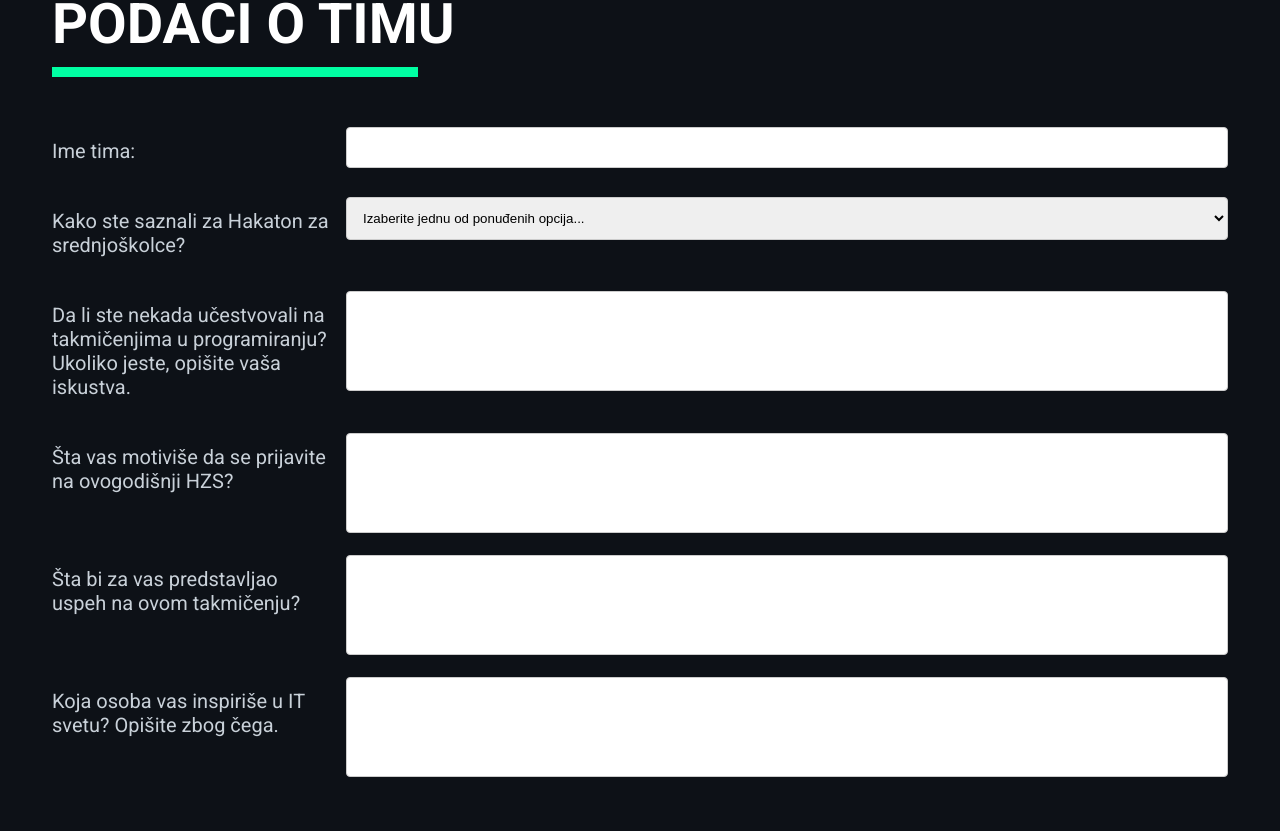
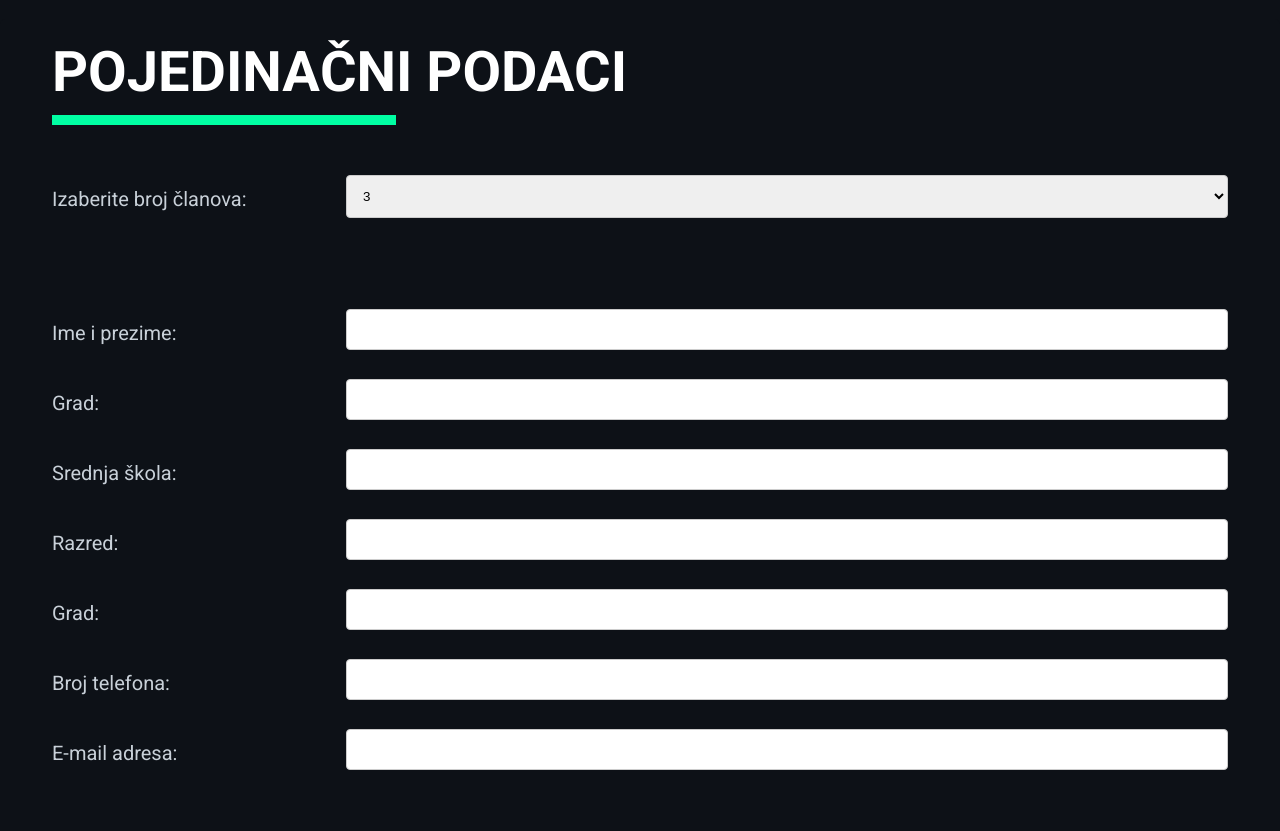
Before and after one commit to StefanJo3107/HZS-4.0-Site, a React (Create React App) app: page /prijava in a window 1280 px wide. Shown: the part 549-1380 px from the top of the page. Built offline with nearby package versions, Linux system fonts and the light colour scheme.

Commit message:
Uradjena forma za pojedinacne clanove

```diff
--- a/src/Components/TeamForm/TeamForm.scss
+++ b/src/Components/TeamForm/TeamForm.scss
@@ -104,6 +104,11 @@ input[type=checkbox] {
       margin-top: 0;
     }
 
+    label {
+      font-size: 1rem;
+    }
+  }
+
     @media screen and (max-width: 500px) {
         #prosledi {
             padding: 1.25rem 6.25rem;
@@ -125,4 +130,3 @@ input[type=checkbox] {
             height: 50px;
         }
     }
-  }
--- /dev/null
+++ b/src/Components/UserForm/UserForm.jsx
@@ -0,0 +1,79 @@
+import React, { Component } from 'react';
+
+class UserForm extends Component {
+  constructor(props){
+    super(props);
+    this.state = {
+        userId: this.props.userId || null
+    }
+  }
+
+  render() {
+    const { userId } = this.state;
+
+    return (
+        <div className="user-form-container">
+        <form>
+          <div className="row">
+            <div className="col-25">
+              <label for="ime-prezime">Ime i prezime:</label>
+            </div>
+            <div className="col-75">
+              <input type="text" id="ime-prezime" name="ime-prezime"/>
+            </div>
+          </div>
+          <div className="row">
+            <div className="col-25">
+              <label for="grad">Grad:</label>
+            </div>
+            <div className="col-75">
+            <input type="text" id="grad" name="grad"/>
+            </div>
+          </div>
+          <div className="row">
+            <div className="col-25">
+              <label for="srednja-skola">Srednja škola:</label>
+            </div>
+            <div className="col-75">
+              <input type="text" name="srednja-skola" id="srednja-skola" />
+            </div>
+          </div>
+          <div className="row">
+            <div className="col-25">
+              <label for="razred">Razred:</label>
+            </div>
+            <div className="col-75">
+              <input type="text" name="razred" id="razred"/>
+            </div>
+          </div>
+          <div className="row">
+            <div className="col-25">
+              <label for="grad">Grad:</label>
+            </div>
+            <div className="col-75">
+              <input type="text" name="grad" id="grad"/>
+            </div>
+          </div>
+          <div className="row">
+            <div className="col-25">
+              <label for="broj-telefona">Broj telefona:</label>
+            </div>
+            <div className="col-75">
+              <input type="text" name="broj-telefona" id="broj-telefona"/>
+            </div>
+          </div>
+          <div className="row">
+            <div className="col-25">
+              <label for="e-mail">E-mail adresa:</label>
+            </div>
+            <div className="col-75">
+              <input type="text" name="e-mail" id="e-mail"/>
+            </div>
+          </div>
+        </form>
+      </div>
+    );
+  }
+}
+
+export default UserForm;
--- /dev/null
+++ b/src/Components/UserForm/UserForm.scss
@@ -0,0 +1,62 @@
+@import "../../global.scss";
+
+input[type=text], select{
+    width: 100%;
+    padding: 12px;
+    border: 1px solid #ccc;
+    border-radius: 4px;
+    box-sizing: border-box;
+    resize: vertical;
+  }
+
+  label {
+    padding: 12px 12px 12px 0;
+    display: inline-block;
+    color: $tekst_tamna;
+    font-size: 1.25rem;
+  }
+
+  .user-form-container {
+    border-radius: 5px;
+    background-color: $pozadina_tamna;
+    padding: 20px;
+    margin-bottom: 5rem;
+  }
+
+  form {
+      margin: 1rem 2rem;
+  }
+
+  .col-25 {
+    float: left;
+    width: 25%;
+    margin-top: 6px;
+  }
+
+  .col-75 {
+    float: left;
+    width: 75%;
+    margin-top: 6px;
+  }
+
+  .row {
+      margin: 1rem 0;
+  }
+
+  .row:after {
+    content: "";
+    display: table;
+    clear: both;
+  }
+
+
+  @media screen and (max-width: 600px) {
+    .col-25, .col-75 {
+      width: 100%;
+      margin-top: 0;
+    }
+
+    label {
+      font-size: 1rem;
+    }
+  }
--- /dev/null
+++ b/src/Components/UserFormRender/UserFormRender.jsx
@@ -0,0 +1,55 @@
+import React, { Component } from 'react';
+import UserForm from '../UserForm/UserForm';
+import "./UserFormRender.scss";
+
+class UserFormRender extends Component {
+  constructor(props){
+    super(props);
+    this.state = {
+        numberOfUsers: 3
+    }
+  }
+
+    changeSelect = (e) => {
+        this.setState({numberOfUsers: e.target.value})
+    }
+
+    renderForm = numberOfUsers => {
+        let tempArray = []
+        for (let i = 0; i < numberOfUsers; i++) {
+            tempArray.push(numberOfUsers[i])
+          }
+          return tempArray.map(item => {
+              return(
+                  <UserForm userId={item}/>
+              )
+          })
+
+    }
+
+  render() {
+    const { numberOfUsers } = this.state;
+
+    return (
+        <div className="user-form-render">
+        <h1 className="user-form-naslov"><span className="user-form-naslov-border">POJEDINAČN</span>I PODACI</h1>
+        <form>
+            <div className="row">
+                <div className="col-25">
+                    <label for="number-of-users">Izaberite broj članova:</label>
+                </div>
+                <div className="col-75">
+                    <select name="number-of-users" id="number-of-users" value={numberOfUsers} onChange={ (e) =>  this.changeSelect(e) }>
+                        <option value={3}>3</option>
+                        <option value={4}>4</option>
+                    </select>
+                </div>
+            </div>
+        </form>
+        {numberOfUsers && this.renderForm(numberOfUsers)}
+        </div>
+    );
+  }
+}
+
+export default UserFormRender;
--- /dev/null
+++ b/src/Components/UserFormRender/UserFormRender.scss
@@ -0,0 +1,85 @@
+@import "../../global.scss";
+
+select{
+    width: 100%;
+    padding: 12px;
+    border: 1px solid #ccc;
+    border-radius: 4px;
+    box-sizing: border-box;
+    resize: vertical;
+}
+
+label {
+    padding: 12px 12px 12px 0;
+    display: inline-block;
+    color: $tekst_tamna;
+    font-size: 1.25rem;
+}
+
+.user-form-render {
+    border-radius: 5px;
+    background-color: $pozadina_tamna;
+    padding: 20px;
+    margin-top: 3rem;
+}
+
+.user-form-naslov {
+    color: $naslov_tamna;
+    font-size: 3.5rem;
+    margin: 0 2rem 4rem;
+}
+
+.user-form-naslov-border {
+    border-bottom: 10px solid $dugme_tamna;
+    padding-bottom: 10px;
+}
+
+form {
+    margin: 1rem 2rem 5rem;
+}
+
+.col-25 {
+    float: left;
+    width: 25%;
+    margin-top: 6px;
+  }
+
+.col-75 {
+    float: left;
+    width: 75%;
+    margin-top: 6px;
+}
+
+.row {
+      margin: 1rem 0;
+}
+
+.row:after {
+    content: "";
+    display: table;
+    clear: both;
+}
+
+@media screen and (max-width: 600px) {
+    .col-25, .col-75 {
+      width: 100%;
+      margin-top: 0;
+    }
+
+    label {
+        font-size: 1rem;
+    }
+}
+
+@media screen and (max-width: 500px) {
+        .user-form-naslov {
+            font-size: 2.5rem;
+        }
+    }
+
+@media screen and (max-width: 392px) {
+        .user-form-naslov {
+            font-size: 1.3rem;
+        }
+
+    }
--- a/src/Pages/Prijava.jsx
+++ b/src/Pages/Prijava.jsx
@@ -3,6 +3,7 @@ import Navbar from "../Components/Navbar/Navbar";
 import Footer from "../Components/Footer/Footer";
 import PrijavaTop from "../Components/PrijavaTop/PrijavaTop";
 import TeamForm from "../Components/TeamForm/TeamForm";
+import UserFormRender from '../Components/UserFormRender/UserFormRender';
 
 
 const Prijava = () => {
@@ -10,6 +11,7 @@ const Prijava = () => {
         <>
             <Navbar links={[]} mainLink="" mainLinkName="Početna"/>
             <PrijavaTop/>
+            <UserFormRender/>
             <TeamForm/>
             <Footer/>
         </>
```
Also changed, not shown: 1 other file (tests, documents, lock files or other folders).
